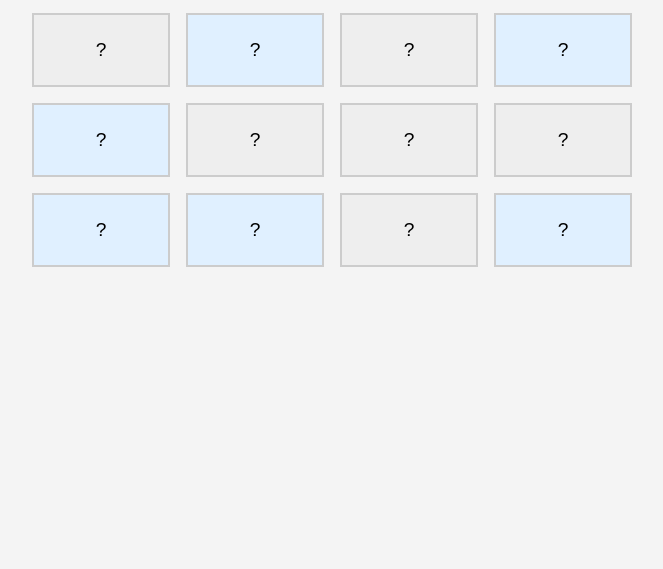
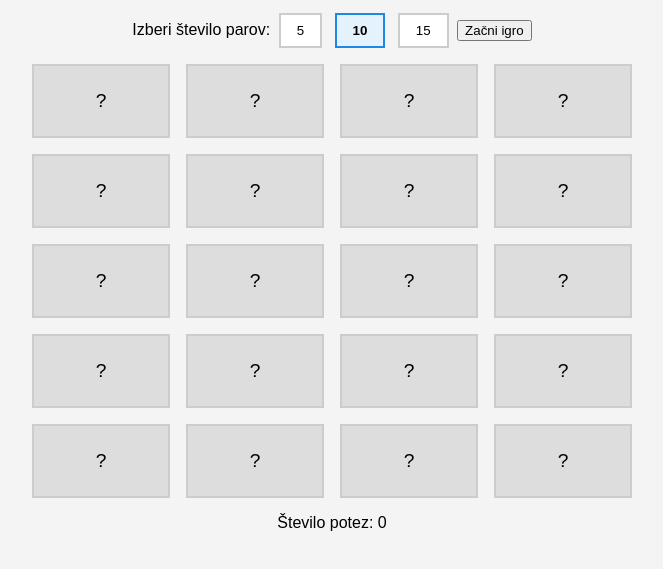
Before and after one commit to sonchek123/dvojiska_spomin, a plain HTML site: page index.html in a window 1280 px wide. Shown: the part 93-662 px from the top of the page, without its empty margins (308-971 px from the left). Drawn offline with Linux system fonts and the light colour scheme.

Commit message:
Update index.html

```diff
--- a/index.html
+++ b/index.html
@@ -15,9 +15,24 @@
     h1 {
       margin-bottom: 1rem;
     }
+    #controls {
+      margin-bottom: 1rem;
+    }
+    .pair-btn {
+      padding: 0.5rem 1rem;
+      margin: 0 0.25rem;
+      border: 2px solid #ccc;
+      background-color: #fff;
+      cursor: pointer;
+    }
+    .pair-btn.selected {
+      border-color: #1e88e5;
+      background-color: #e3f2fd;
+      font-weight: bold;
+    }
     #game {
       display: grid;
-      grid-template-columns: repeat(4, 1fr); /* 4 kartice v vrstici */
+      grid-template-columns: repeat(4, 1fr);
       gap: 1rem;
       max-width: 600px;
       margin: 0 auto;
@@ -29,41 +44,68 @@
       cursor: pointer;
       user-select: none;
       transition: background 0.3s;
-      background: #ffffff;
+      background: #dddddd;
     }
-    .card[data-type="bin"] {
-      background: #e0f0ff; /* svetlo modra */
+    .card.flipped[data-type="bin"] {
+      background: #e0f0ff;
     }
-    .card[data-type="dec"] {
-      background: #eeeeee; /* svetlo siva */
+    .card.flipped[data-type="dec"] {
+      background: #eeeeee;
     }
     .matched {
       background: #d4edda !important;
       color: #2e7d32;
       pointer-events: none;
     }
-    .flipped {
-      background: #fff !important;
+    #restartBtn {
+      margin-top: 1rem;
+      padding: 0.5rem 1rem;
+      font-size: 1rem;
+      display: none;
     }
   </style>
 </head>
 <body>
   <h1>Ujemanje parov: dvojiško ↔ desetiško</h1>
+  <div id="controls">
+    <span>Izberi število parov:</span>
+    <button class="pair-btn" data-pairs="5">5</button>
+    <button class="pair-btn selected" data-pairs="10">10</button>
+    <button class="pair-btn" data-pairs="15">15</button>
+    <button onclick="startNewGame()">Začni igro</button>
+  </div>
   <div id="game"></div>
   <p id="status"></p>
+  <p id="counter">Število potez: 0</p>
+  <button id="restartBtn" onclick="startNewGame()">Nova igra</button>
 
   <script>
-    const numPairs = 6;
     let selected = [];
     let matched = [];
+    let moves = 0;
+    let numPairs = 10;
+
     const status = document.getElementById('status');
+    const counter = document.getElementById('counter');
+    const restartBtn = document.getElementById('restartBtn');
+    const pairButtons = document.querySelectorAll('.pair-btn');
+
+    pairButtons.forEach(btn => {
+      btn.addEventListener('click', () => {
+        pairButtons.forEach(b => b.classList.remove('selected'));
+        btn.classList.add('selected');
+        numPairs = parseInt(btn.dataset.pairs);
+      });
+    });
 
     function generatePairs(n) {
-      const numbers = Array.from({ length: n }, (_, i) => i + 1);
+      const allNumbers = Array.from({ length: 15 }, (_, i) => i + 1);
+      const chosen = shuffle(allNumbers).slice(0, n);
       const pairs = [];
-      numbers.forEach(num => {
-        pairs.push({ value: num.toString(2), type: 'bin', match: num.toString() });
-        pairs.push({ value: num.toString(), type: 'dec', match: num.toString(2) });
+      chosen.forEach(num => {
+        const bin = num.toString(2).padStart(5, '0');
+        pairs.push({ value: bin, type: 'bin', match: num.toString() });
+        pairs.push({ value: num.toString(), type: 'dec', match: bin });
       });
       return shuffle(pairs);
     }
@@ -98,6 +140,8 @@
       selected.push(card);
 
       if (selected.length === 2) {
+        moves++;
+        counter.textContent = `Število potez: ${moves}`;
         const [first, second] = selected;
         if (first.dataset.match === second.dataset.value && second.dataset.match === first.dataset.value) {
           first.classList.add('matched');
@@ -117,11 +161,22 @@
       }
 
       if (matched.length === numPairs * 2) {
-        status.textContent = 'Našel si vse pare!';
+        status.textContent = 'Našel si vse pare.';
+        restartBtn.style.display = 'inline-block';
       }
     }
 
-    renderGame();
+    function startNewGame() {
+      matched = [];
+      selected = [];
+      moves = 0;
+      counter.textContent = 'Število potez: 0';
+      status.textContent = '';
+      restartBtn.style.display = 'none';
+      renderGame();
+    }
+
+    startNewGame();
   </script>
 </body>
 </html>
```
